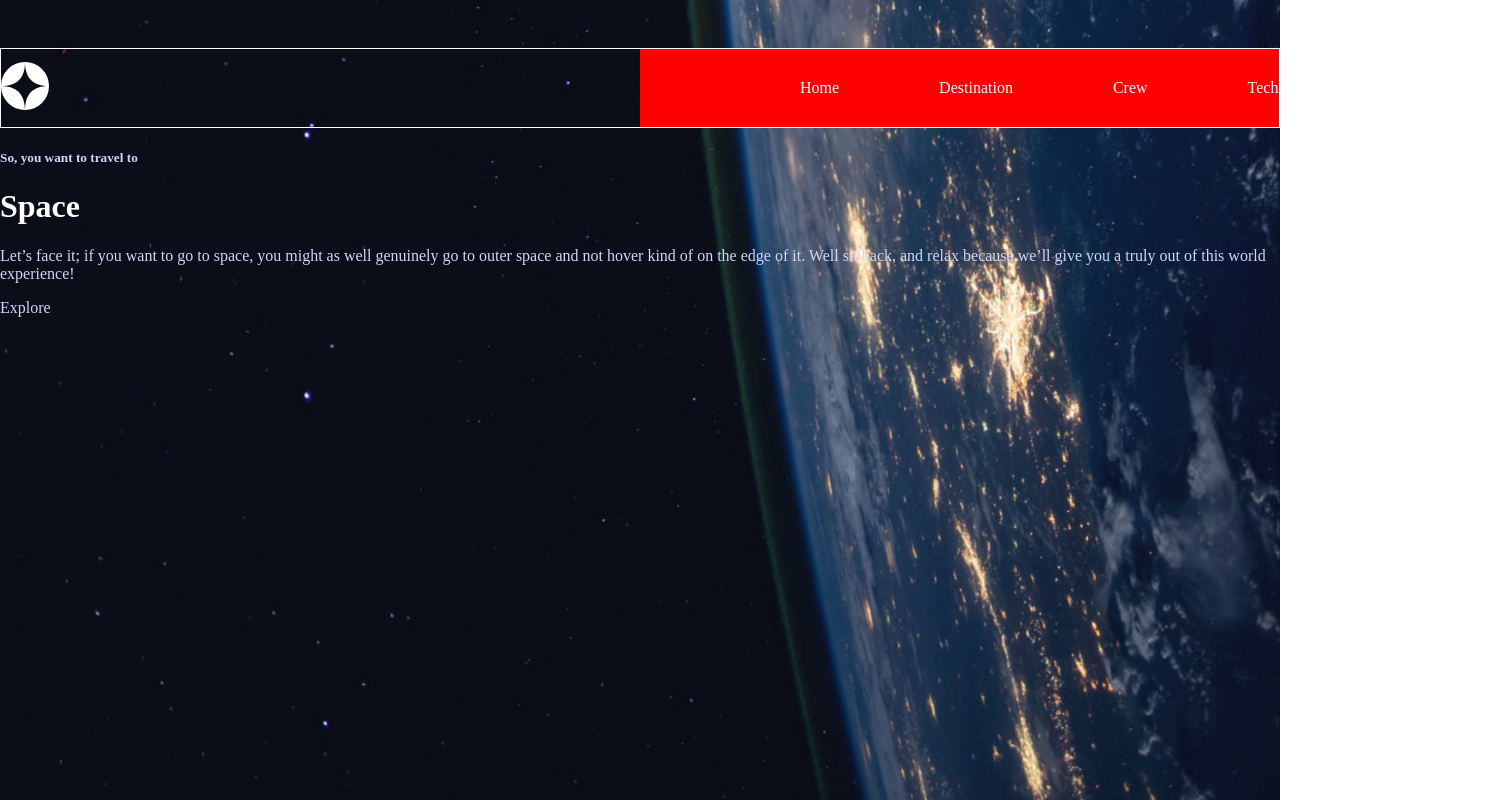
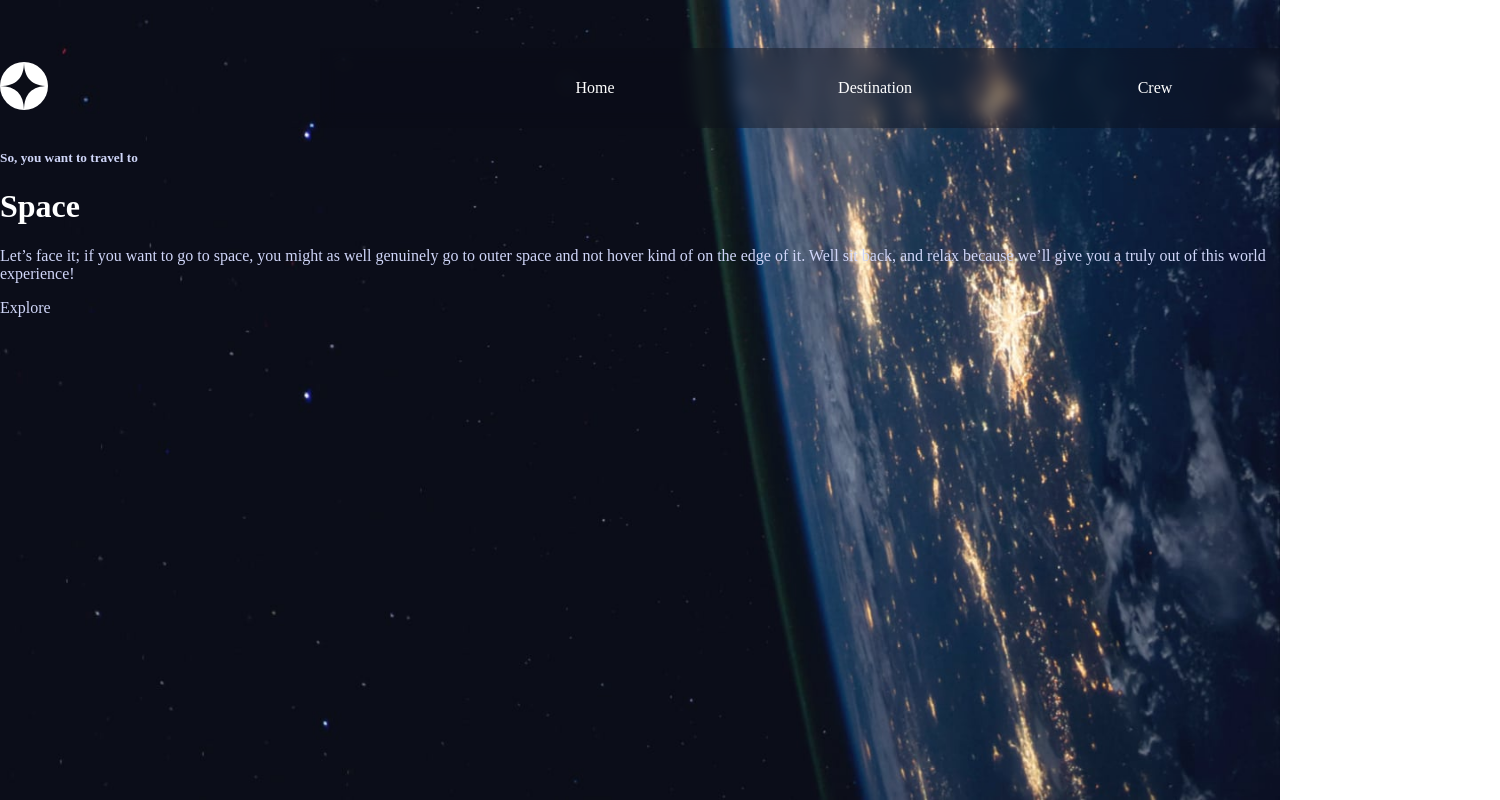
Before and after one commit to evilkeil/Space-Tourism, a website built with webpack: page src/assets/html/home.html in a window 1280 px wide. Shown: the whole page, 1500 px wide, since content can reach past the window. Built offline with nearby package versions, Linux system fonts and the light colour scheme.

Commit message:
add the background blur effect for the nav section

```diff
--- a/src/assets/css/style.css
+++ b/src/assets/css/style.css
@@ -29,14 +29,17 @@ body{
      display: flex;
      align-items: center;
      justify-content: space-between;
-        border:  1px solid white;
+
 }
 nav{
-    width: 50%;
+    width: 75%;
     height: 100%;
     display: flex;
     align-items: center;
-    background-color: red;
+    background-color: rgba(11,13,23, 0.4);
+    backdrop-filter: blur(8px);
+    -webkit-backdrop-filter: blur(8px);
+
 }
 
 nav a{
@@ -48,11 +51,16 @@ nav ul{
     list-style: none;
     display: flex;
     align-items: center;
-    gap: 100px;
-    margin-left: 120px;
-    /* justify-content: space-between; */
+    gap: 150px;
+    margin-left: 170px;
+
 }
 
+nav li{
+
+    width: 130px;
+    text-align: center;
+}
 
 h1{
     color: var(--main-color);
```
